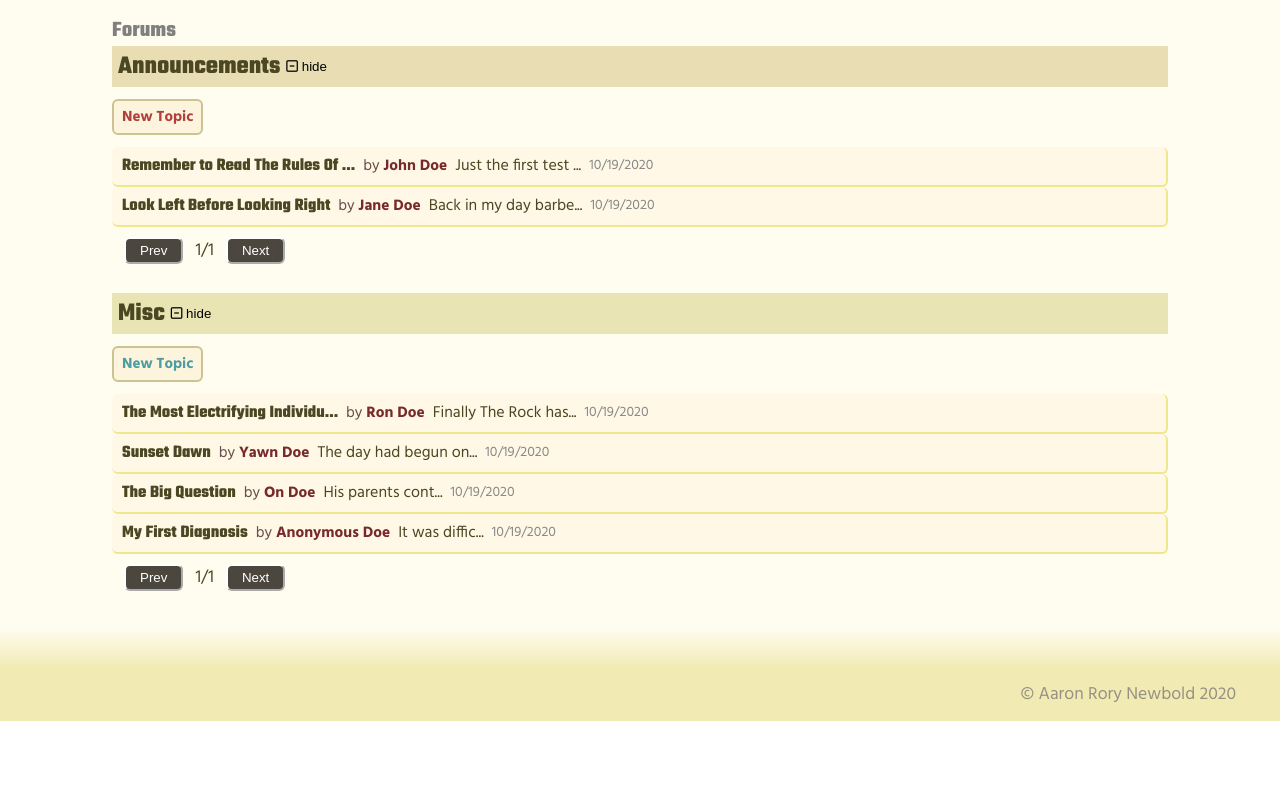
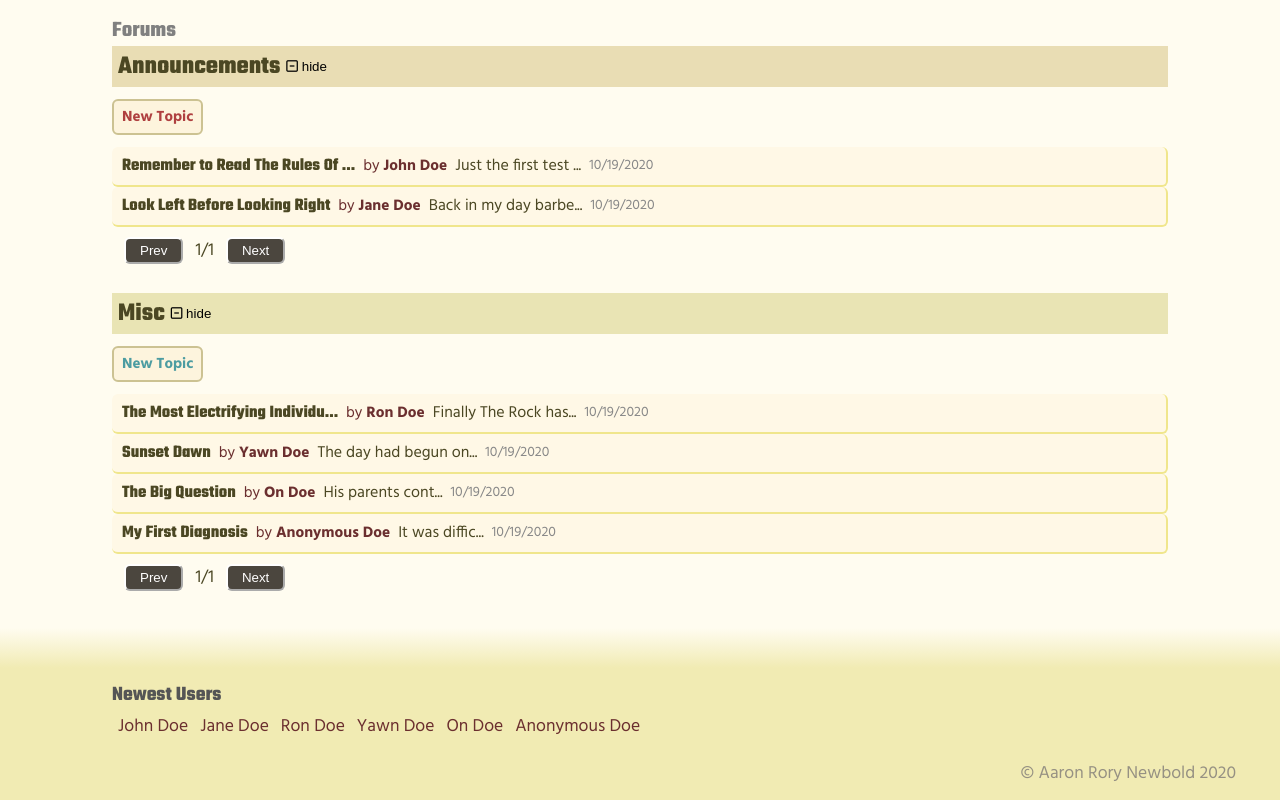
Before and after one commit to Aaron-RN/REACT-CMSBlog, a React (Create React App) app: page / in a window 1280 px wide. Shown: the part 485-1285 px from the top of the page. Before the commit the page ends 1206 px from the top, so only its background shows below. Built offline with nearby package versions, Linux system fonts and the light colour scheme.

Commit message:
Added newestUsers component
- NewUsers component simply displays all of the recently registered users (to provide of sense of forum activity)
- Minor CSS changes to author name in postPage component and the "by" word
- Edit Topic is now only shown if the author's name is equivalent to the user

```diff
--- a/src/App.js
+++ b/src/App.js
@@ -10,13 +10,15 @@ import PostPage from './components/functional/blogPage/postPage';
 import TopicForum from './components/functional/blogPage/topicForum';
 import NewPost from './components/functional/blogPage/newPost';
 import EditPost from './components/functional/blogPage/editPost';
+import NewUsers from './components/functional/users/newUsers';
+import allUsersData from './components/functional/users/presets/allUsersData';
 import allPostsData from './components/functional/blogPage/presets/allPostsData';
 import logo from './assets/images/logo.svg';
 import './assets/css/App.css';
 
 const App = () => {
-  // const [allUsers, setAllUsers] = useState({});
-  const [user, setUser] = useState({ id: 1, username: 'John Doe', admin_level: 1, });
+  const [allUsers] = useState(allUsersData);
+  const [user] = useState({ id: 1, username: 'John Doe', admin_level: 1 });
   // const [loggedIn, setLoggedIn] = useState(false);
   const [allPosts, setAllPosts] = useState(allPostsData);
 
@@ -101,7 +103,8 @@ const App = () => {
       </main>
       <div className="blend-main-footer" />
       <footer className="footer">
-        <div className="container">
+        <NewUsers allUsers={allUsers} />
+        <div className="container text-right">
           © Aaron Rory Newbold 2020
         </div>
       </footer>
--- a/src/assets/css/App.css
+++ b/src/assets/css/App.css
@@ -2,7 +2,8 @@
   --mainBG: #fffcf0;
   --navBG: #f1ebb3;
   --headerBG: #e9e4b4;
-  --postBG: #fff8e6
+  --postBG: #fff8e6;
+  --authorColor: #6b2f2f;
 }
 
 *,
@@ -67,6 +68,7 @@ button:hover { transform: scale(1.035); }
   display: inline-flex;
   align-items: center;
 }
+.flex-wrap { flex-wrap: wrap; }
 .align-items-base { align-items: baseline !important; }
 
 .text-camel { text-transform: capitalize; }
@@ -75,6 +77,8 @@ button:hover { transform: scale(1.035); }
   text-align: center;
   justify-content: center;
 }
+.text-right{ text-align: right; }
+
 .text-home { color: #4b4723; text-decoration-color: #43b6da !important; }
 .text-black { color: #4b4723; text-decoration: none !important; }
 .text-blue { color: #f3705f; }
@@ -111,7 +115,6 @@ button:hover { transform: scale(1.035); }
   padding: 4px 12px;
   color: #969183;
   background-color: #f1ebb3;
-  text-align: right;
 }
 .App-logo {
   display: inline-block;
--- a/src/assets/css/blogPage.css
+++ b/src/assets/css/blogPage.css
@@ -1,4 +1,4 @@
-.text-author { color: #772a2a; font-weight: 700;}
+.text-author { color: var(--authorColor); font-weight: 700;}
 
 #BlogPage .announcement-btn { color: #af4040 !important; }
 #BlogPage .new-post-btn {
@@ -121,7 +121,7 @@
   margin-bottom: 0;
 }
 #BlogPage .post-author {
-  color: #684d4d;
+  color: var(--authorColor);
   font-size: 1em;
   padding: 0 4px;
   margin-bottom: 0;
--- /dev/null
+++ b/src/assets/css/users.css
@@ -0,0 +1,20 @@
+#LatestUser {
+  color: #555;
+}
+.user {
+  padding: 2px 6px;
+  color: var(--authorColor);
+  cursor: pointer;
+}
+.user:hover {
+  text-decoration: underline;
+  transform: scale(1.025);
+}
+
+#LatestUser .latest-user::after {
+  content: ", ";
+}
+
+#LatestUser .latest-user:last-of-type::after {
+  content: "";
+}
--- a/src/components/functional/blogPage/postPage.js
+++ b/src/components/functional/blogPage/postPage.js
@@ -2,7 +2,7 @@ import React, { useState, useEffect, useRef } from 'react';
 import propTypes from 'prop-types';
 import { Link } from 'react-router-dom';
 
-const PostPage = ({ allPosts, match }) => {
+const PostPage = ({ match, allPosts, user }) => {
   const [selectedPost, setSelectedPost] = useState({
     id: 0, title: '', body: '', author: '', forum: '',
   });
@@ -35,8 +35,8 @@ const PostPage = ({ allPosts, match }) => {
         <div className="header-title">
           <h3>{title}</h3>
           <span className="pl-1 size-16">by</span>
-          <h3 className="pl-01 size-18 text-author">{author}</h3>
-          <Link to={`/misc/posts/${id}/edit`} className="edit-post-btn">Edit Topic</Link>
+          <h3 className="pl-01 size-18 text-author user">{author}</h3>
+          {(user.username === selectedPost.author) && <Link to={`/misc/posts/${id}/edit`} className="edit-post-btn">Edit Topic</Link>}
         </div>
         <div ref={bodyElem} />
       </div>
@@ -46,8 +46,9 @@ const PostPage = ({ allPosts, match }) => {
 };
 
 PostPage.propTypes = {
+  match: propTypes.instanceOf(Object).isRequired,
   allPosts: propTypes.instanceOf(Array).isRequired,
-  match: propTypes.instanceOf(Object).isRequired,
+  user: propTypes.instanceOf(Object).isRequired,
 };
 
 export default PostPage;
--- /dev/null
+++ b/src/components/functional/users/newUsers.js
@@ -0,0 +1,44 @@
+import React, { useEffect, useState } from 'react';
+import propTypes from 'prop-types';
+import '../../../assets/css/users.css';
+
+const NewUsers = ({ allUsers }) => {
+  const [latestUsers, setLatestUsers] = useState(allUsers);
+
+  const displayUser = () => latestUsers.map((user, index) => {
+    if (index < 8) {
+      return (
+        <div key={user.id} className="user">
+          {user.username}
+        </div>
+      );
+    }
+    return null;
+  });
+
+  // Sort allUsers by the latest User that signed up
+  useEffect(() => {
+    setLatestUsers(allUsers.sort((a, b) => b.id - a.id));
+  }, [allUsers]);
+
+  return (
+    <div id="LatestUser">
+      <div className="container-md">
+        <h3>Newest Users</h3>
+        <div className="flex-row flex-wrap">
+          {displayUser()}
+        </div>
+      </div>
+    </div>
+  );
+};
+
+NewUsers.defaultProps = {
+  allUsers: [],
+};
+
+NewUsers.propTypes = {
+  allUsers: propTypes.instanceOf(Array),
+};
+
+export default NewUsers;
--- /dev/null
+++ b/src/components/functional/users/presets/allUsersData.js
@@ -0,0 +1,10 @@
+const allUsersTemp = [
+  { id: 1, username: 'John Doe', admin_level: 1 },
+  { id: 2, username: 'Jane Doe', admin_level: 1 },
+  { id: 3, username: 'Ron Doe', admin_level: 0 },
+  { id: 4, username: 'Yawn Doe', admin_level: 0 },
+  { id: 5, username: 'On Doe', admin_level: 0 },
+  { id: 6, username: 'Anonymous Doe', admin_level: 0 },
+];
+
+export default allUsersTemp;
```
